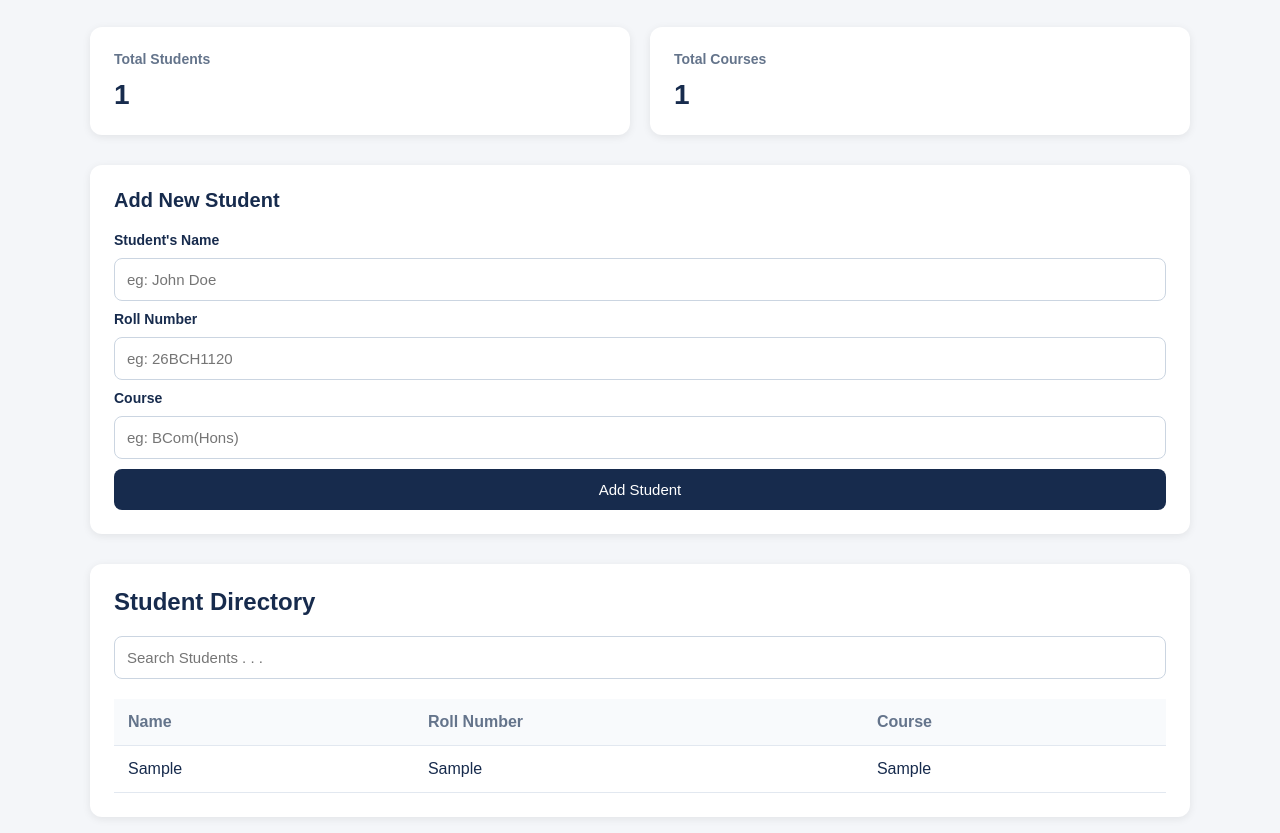
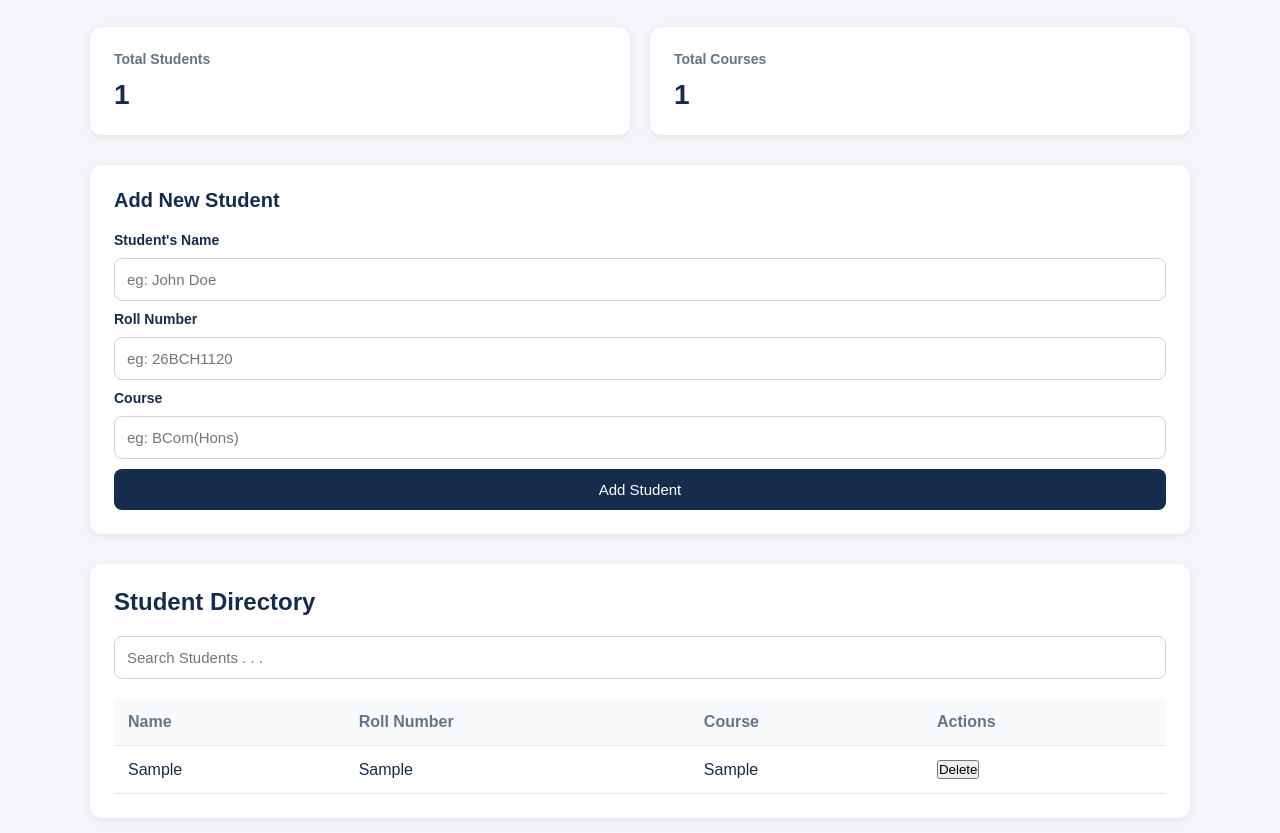
Before and after one commit to FernInco/Student-Management-System-, a plain HTML site: page index.html in a window 1280 px wide. Both pictures are taken after typing "Sample", "Sample", "Sample" into the empty fields and a click on the button "Add Student". Shown: the part 101-934 px from the top of the page. Drawn offline with Linux system fonts and the light colour scheme.

Commit message:
added delete feature

```diff
--- a/index.html
+++ b/index.html
@@ -54,6 +54,7 @@
                         <th>Name</th>
                         <th>Roll Number</th>
                         <th>Course</th>
+                        <th>Actions</th>
                     </tr>
                 </thead>
                 <tbody id="studentList">
--- a/main.js
+++ b/main.js
@@ -23,13 +23,10 @@ form.addEventListener('submit',function(event) {
     }
     studentArr.push(student);
 
+
     filterStudents();
 
-    totalStudents.textContent = studentArr.length;
-
-    const courses = studentArr.map(student => student.course);
-    const uniqueCourses = new Set(courses);
-    totalCourses.textContent = uniqueCourses.size;
+    updateStats();
 
     form.reset();
 
@@ -49,15 +46,30 @@ function renderStudents(students) {
         const nameCell = document.createElement('td');
         const rollCell = document.createElement('td');
         const courseCell = document.createElement('td');
-
+        const actionCell = document.createElement('td');
+        const deleteCell = document.createElement('button');
         nameCell.textContent = student.name;
         rollCell.textContent = student.rollNo;
         courseCell.textContent = student.course;
+        deleteCell.textContent = 'Delete';
 
         row.appendChild(nameCell);
         row.appendChild(rollCell)
         row.appendChild(courseCell);
+        actionCell.appendChild(deleteCell);
+        row.appendChild(actionCell);
         studentTable.appendChild(row);
+
+
+        deleteCell.addEventListener("click", function() {
+            const originalIndex = studentArr.indexOf(student);
+            studentArr.splice(originalIndex, 1);
+
+            updateStats();
+
+            filterStudents();
+        })
+
     }
 }
 
@@ -72,3 +84,13 @@ const filteredStudents = studentArr.filter(student =>
 );
     renderStudents(filteredStudents);
 }
+
+function updateStats() {
+
+    totalStudents.textContent = studentArr.length;
+
+    const courses = studentArr.map(student => student.course);
+    const uniqueCourses = new Set(courses);
+    totalCourses.textContent = uniqueCourses.size;
+
+}
```
